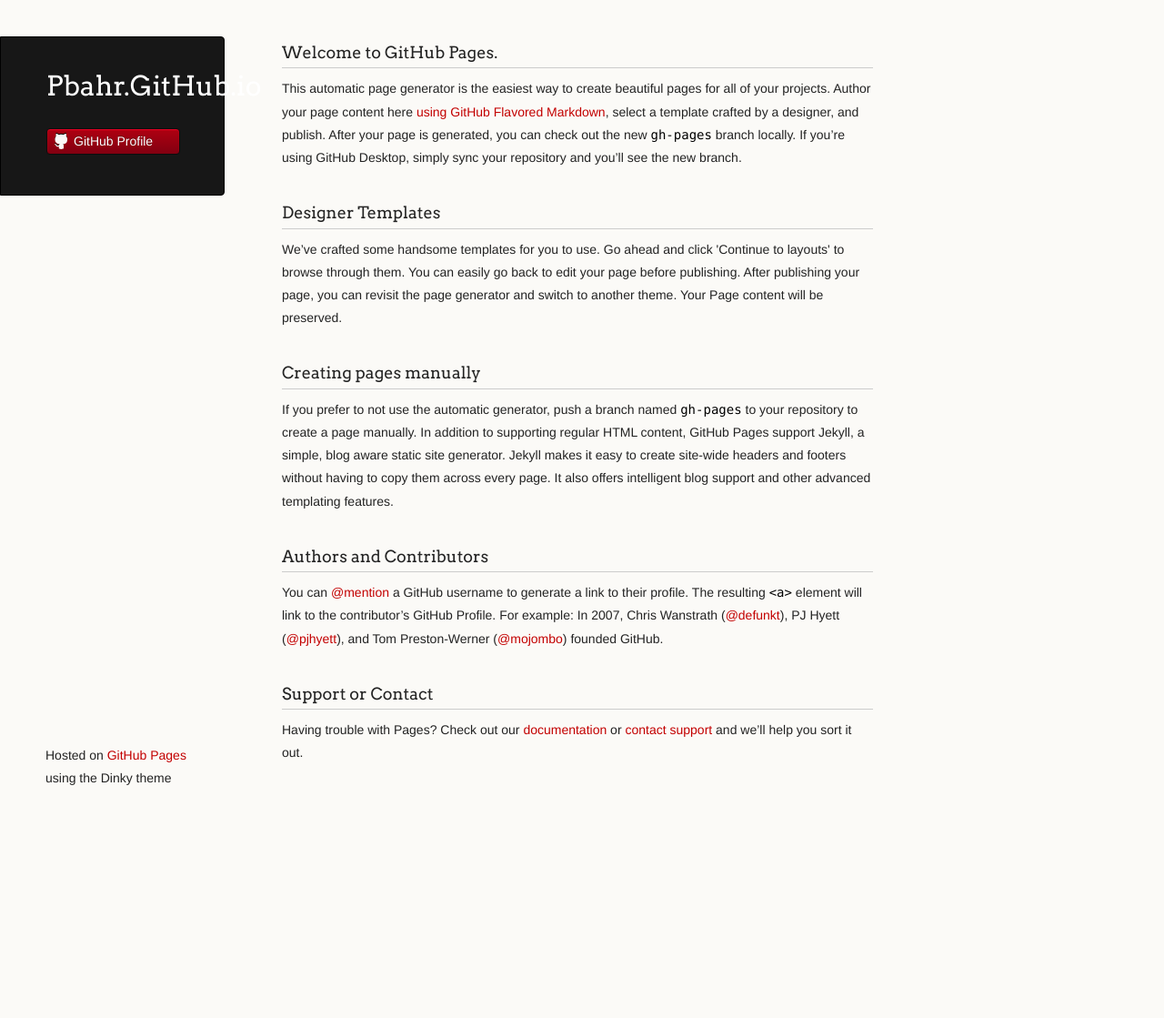
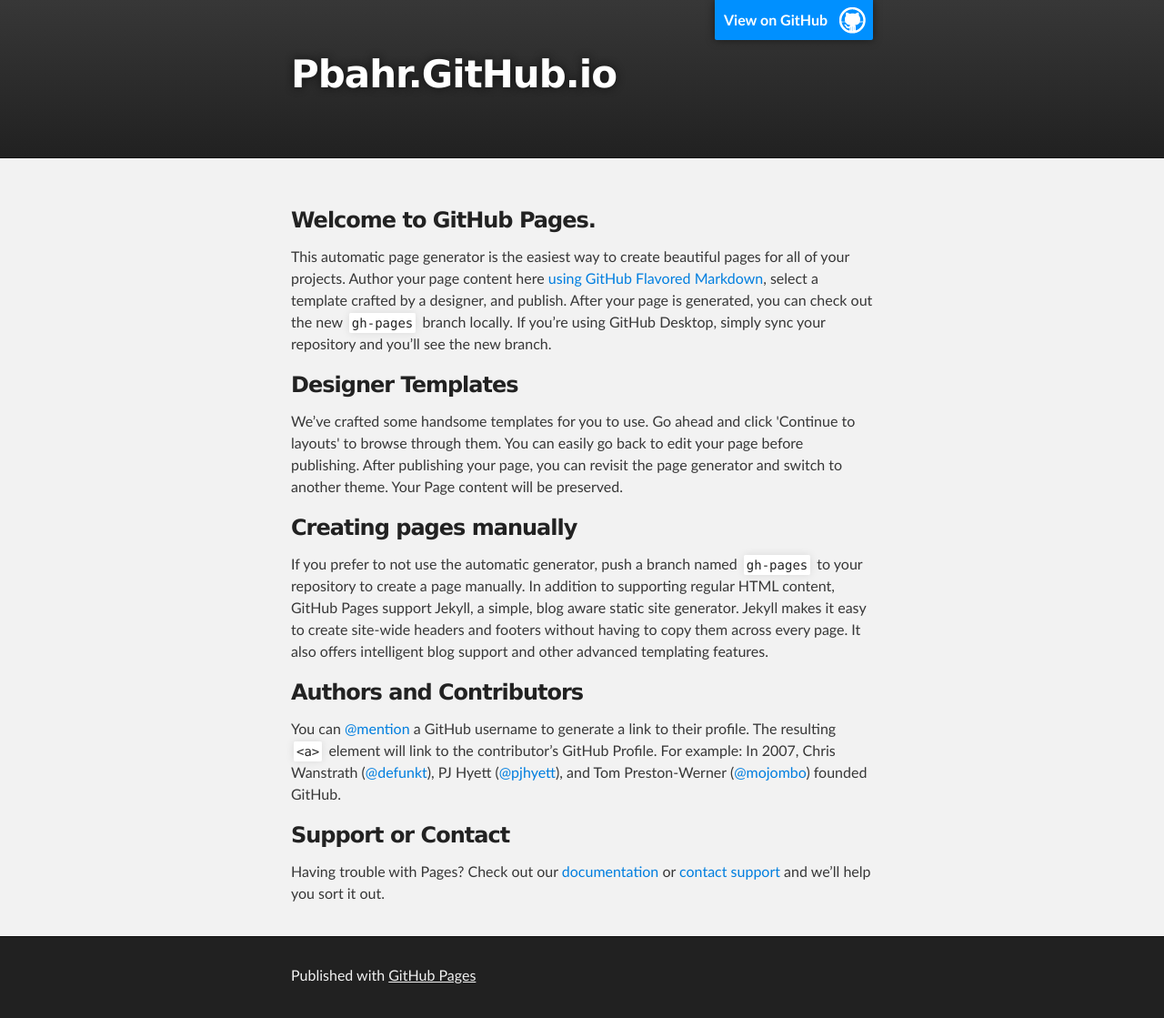
Before and after one commit to pbahr/pbahr.github.io, a Jekyll site: the page index.html, which Jekyll copies as it is, in a window 1280 px wide. Shown: the whole page at 91% size. Built offline with Jekyll 4.4.1, drawn with Linux system fonts in a browser that asks for light colours; before the commit the page ends 913 px from its top, so only the background shows below that.

Commit message:
Replace master branch with page content via GitHub

```diff
--- a/index.html
+++ b/index.html
@@ -1,32 +1,32 @@
-<!doctype html>
+<!DOCTYPE html>
 <html>
+
   <head>
-    <meta charset="utf-8">
+    <meta charset='utf-8'>
     <meta http-equiv="X-UA-Compatible" content="chrome=1">
-    <title>Pbahr.GitHub.io by pbahr</title>
+    <meta name="description" content="Pbahr.GitHub.io : ">
 
-    <link rel="stylesheet" href="stylesheets/styles.css">
-    <link rel="stylesheet" href="stylesheets/github-light.css">
-    <script src="javascripts/scale.fix.js"></script>
-    <meta name="viewport" content="width=device-width, initial-scale=1, user-scalable=no">
-    <!--[if lt IE 9]>
-    <script src="//html5shiv.googlecode.com/svn/trunk/html5.js"></script>
-    <![endif]-->
+    <link rel="stylesheet" type="text/css" media="screen" href="stylesheets/stylesheet.css">
+
+    <title>Pbahr.GitHub.io</title>
   </head>
+
   <body>
-    <div class="wrapper">
-      <header>
-        <h1 class="header">Pbahr.GitHub.io</h1>
-        <p class="header"></p>
 
+    <!-- HEADER -->
+    <div id="header_wrap" class="outer">
+        <header class="inner">
+          <a id="forkme_banner" href="https://github.com/pbahr">View on GitHub</a>
 
+          <h1 id="project_title">Pbahr.GitHub.io</h1>
+          <h2 id="project_tagline"></h2>
 
-        <ul>
-          <li><a class="buttons github" href="https://github.com/pbahr">GitHub Profile</a></li>
-        </ul>
+        </header>
+    </div>
 
-      </header>
-      <section>
+    <!-- MAIN CONTENT -->
+    <div id="main_content_wrap" class="outer">
+      <section id="main_content" class="inner">
         <h3>
 <a id="welcome-to-github-pages" class="anchor" href="#welcome-to-github-pages" aria-hidden="true"><span aria-hidden="true" class="octicon octicon-link"></span></a>Welcome to GitHub Pages.</h3>
 
@@ -52,11 +52,16 @@
 
 <p>Having trouble with Pages? Check out our <a href="https://help.github.com/pages">documentation</a> or <a href="https://github.com/contact">contact support</a> and we’ll help you sort it out.</p>
       </section>
-      <footer>
-        <p><small>Hosted on <a href="https://pages.github.com">GitHub Pages</a> using the Dinky theme</small></p>
+    </div>
+
+    <!-- FOOTER  -->
+    <div id="footer_wrap" class="outer">
+      <footer class="inner">
+        <p>Published with <a href="https://pages.github.com">GitHub Pages</a></p>
       </footer>
     </div>
-    <!--[if !IE]><script>fixScale(document);</script><![endif]-->
+
+
 
   </body>
 </html>
--- /dev/null
+++ b/javascripts/main.js
@@ -0,0 +1 @@
+console.log('This would be the main JS file.');
--- /dev/null
+++ b/stylesheets/stylesheet.css
@@ -0,0 +1,425 @@
+/*******************************************************************************
+Slate Theme for GitHub Pages
+by Jason Costello, @jsncostello
+*******************************************************************************/
+
+@import url(github-light.css);
+
+/*******************************************************************************
+MeyerWeb Reset
+*******************************************************************************/
+
+html, body, div, span, applet, object, iframe,
+h1, h2, h3, h4, h5, h6, p, blockquote, pre,
+a, abbr, acronym, address, big, cite, code,
+del, dfn, em, img, ins, kbd, q, s, samp,
+small, strike, strong, sub, sup, tt, var,
+b, u, i, center,
+dl, dt, dd, ol, ul, li,
+fieldset, form, label, legend,
+table, caption, tbody, tfoot, thead, tr, th, td,
+article, aside, canvas, details, embed,
+figure, figcaption, footer, header, hgroup,
+menu, nav, output, ruby, section, summary,
+time, mark, audio, video {
+  margin: 0;
+  padding: 0;
+  border: 0;
+  font: inherit;
+  vertical-align: baseline;
+}
+
+/* HTML5 display-role reset for older browsers */
+article, aside, details, figcaption, figure,
+footer, header, hgroup, menu, nav, section {
+  display: block;
+}
+
+ol, ul {
+  list-style: none;
+}
+
+table {
+  border-collapse: collapse;
+  border-spacing: 0;
+}
+
+/*******************************************************************************
+Theme Styles
+*******************************************************************************/
+
+body {
+  box-sizing: border-box;
+  color:#373737;
+  background: #212121;
+  font-size: 16px;
+  font-family: 'Myriad Pro', Calibri, Helvetica, Arial, sans-serif;
+  line-height: 1.5;
+  -webkit-font-smoothing: antialiased;
+}
+
+h1, h2, h3, h4, h5, h6 {
+  margin: 10px 0;
+  font-weight: 700;
+  color:#222222;
+  font-family: 'Lucida Grande', 'Calibri', Helvetica, Arial, sans-serif;
+  letter-spacing: -1px;
+}
+
+h1 {
+  font-size: 36px;
+  font-weight: 700;
+}
+
+h2 {
+  padding-bottom: 10px;
+  font-size: 32px;
+  background: url('../images/bg_hr.png') repeat-x bottom;
+}
+
+h3 {
+  font-size: 24px;
+}
+
+h4 {
+  font-size: 21px;
+}
+
+h5 {
+  font-size: 18px;
+}
+
+h6 {
+  font-size: 16px;
+}
+
+p {
+  margin: 10px 0 15px 0;
+}
+
+footer p {
+  color: #f2f2f2;
+}
+
+a {
+  text-decoration: none;
+  color: #007edf;
+  text-shadow: none;
+
+  transition: color 0.5s ease;
+  transition: text-shadow 0.5s ease;
+  -webkit-transition: color 0.5s ease;
+  -webkit-transition: text-shadow 0.5s ease;
+  -moz-transition: color 0.5s ease;
+  -moz-transition: text-shadow 0.5s ease;
+  -o-transition: color 0.5s ease;
+  -o-transition: text-shadow 0.5s ease;
+  -ms-transition: color 0.5s ease;
+  -ms-transition: text-shadow 0.5s ease;
+}
+
+a:hover, a:focus {text-decoration: underline;}
+
+footer a {
+  color: #F2F2F2;
+  text-decoration: underline;
+}
+
+em {
+  font-style: italic;
+}
+
+strong {
+  font-weight: bold;
+}
+
+img {
+  position: relative;
+  margin: 0 auto;
+  max-width: 739px;
+  padding: 5px;
+  margin: 10px 0 10px 0;
+  border: 1px solid #ebebeb;
+
+  box-shadow: 0 0 5px #ebebeb;
+  -webkit-box-shadow: 0 0 5px #ebebeb;
+  -moz-box-shadow: 0 0 5px #ebebeb;
+  -o-box-shadow: 0 0 5px #ebebeb;
+  -ms-box-shadow: 0 0 5px #ebebeb;
+}
+
+p img {
+  display: inline;
+  margin: 0;
+  padding: 0;
+  vertical-align: middle;
+  text-align: center;
+  border: none;
+}
+
+pre, code {
+  width: 100%;
+  color: #222;
+  background-color: #fff;
+
+  font-family: Monaco, "Bitstream Vera Sans Mono", "Lucida Console", Terminal, monospace;
+  font-size: 14px;
+
+  border-radius: 2px;
+  -moz-border-radius: 2px;
+  -webkit-border-radius: 2px;
+}
+
+pre {
+  width: 100%;
+  padding: 10px;
+  box-shadow: 0 0 10px rgba(0,0,0,.1);
+  overflow: auto;
+}
+
+code {
+  padding: 3px;
+  margin: 0 3px;
+  box-shadow: 0 0 10px rgba(0,0,0,.1);
+}
+
+pre code {
+  display: block;
+  box-shadow: none;
+}
+
+blockquote {
+  color: #666;
+  margin-bottom: 20px;
+  padding: 0 0 0 20px;
+  border-left: 3px solid #bbb;
+}
+
+
+ul, ol, dl {
+  margin-bottom: 15px
+}
+
+ul {
+  list-style-position: inside;
+  list-style: disc;
+  padding-left: 20px;
+}
+
+ol {
+  list-style-position: inside;
+  list-style: decimal;
+  padding-left: 20px;
+}
+
+dl dt {
+  font-weight: bold;
+}
+
+dl dd {
+  padding-left: 20px;
+  font-style: italic;
+}
+
+dl p {
+  padding-left: 20px;
+  font-style: italic;
+}
+
+hr {
+  height: 1px;
+  margin-bottom: 5px;
+  border: none;
+  background: url('../images/bg_hr.png') repeat-x center;
+}
+
+table {
+  border: 1px solid #373737;
+  margin-bottom: 20px;
+  text-align: left;
+ }
+
+th {
+  font-family: 'Lucida Grande', 'Helvetica Neue', Helvetica, Arial, sans-serif;
+  padding: 10px;
+  background: #373737;
+  color: #fff;
+ }
+
+td {
+  padding: 10px;
+  border: 1px solid #373737;
+ }
+
+form {
+  background: #f2f2f2;
+  padding: 20px;
+}
+
+/*******************************************************************************
+Full-Width Styles
+*******************************************************************************/
+
+.outer {
+  width: 100%;
+}
+
+.inner {
+  position: relative;
+  max-width: 640px;
+  padding: 20px 10px;
+  margin: 0 auto;
+}
+
+#forkme_banner {
+  display: block;
+  position: absolute;
+  top:0;
+  right: 10px;
+  z-index: 10;
+  padding: 10px 50px 10px 10px;
+  color: #fff;
+  background: url('../images/blacktocat.png') #0090ff no-repeat 95% 50%;
+  font-weight: 700;
+  box-shadow: 0 0 10px rgba(0,0,0,.5);
+  border-bottom-left-radius: 2px;
+  border-bottom-right-radius: 2px;
+}
+
+#header_wrap {
+  background: #212121;
+  background: -moz-linear-gradient(top, #373737, #212121);
+  background: -webkit-linear-gradient(top, #373737, #212121);
+  background: -ms-linear-gradient(top, #373737, #212121);
+  background: -o-linear-gradient(top, #373737, #212121);
+  background: linear-gradient(top, #373737, #212121);
+}
+
+#header_wrap .inner {
+  padding: 50px 10px 30px 10px;
+}
+
+#project_title {
+  margin: 0;
+  color: #fff;
+  font-size: 42px;
+  font-weight: 700;
+  text-shadow: #111 0px 0px 10px;
+}
+
+#project_tagline {
+  color: #fff;
+  font-size: 24px;
+  font-weight: 300;
+  background: none;
+  text-shadow: #111 0px 0px 10px;
+}
+
+#downloads {
+  position: absolute;
+  width: 210px;
+  z-index: 10;
+  bottom: -40px;
+  right: 0;
+  height: 70px;
+  background: url('../images/icon_download.png') no-repeat 0% 90%;
+}
+
+.zip_download_link {
+  display: block;
+  float: right;
+  width: 90px;
+  height:70px;
+  text-indent: -5000px;
+  overflow: hidden;
+  background: url(../images/sprite_download.png) no-repeat bottom left;
+}
+
+.tar_download_link {
+  display: block;
+  float: right;
+  width: 90px;
+  height:70px;
+  text-indent: -5000px;
+  overflow: hidden;
+  background: url(../images/sprite_download.png) no-repeat bottom right;
+  margin-left: 10px;
+}
+
+.zip_download_link:hover {
+  background: url(../images/sprite_download.png) no-repeat top left;
+}
+
+.tar_download_link:hover {
+  background: url(../images/sprite_download.png) no-repeat top right;
+}
+
+#main_content_wrap {
+  background: #f2f2f2;
+  border-top: 1px solid #111;
+  border-bottom: 1px solid #111;
+}
+
+#main_content {
+  padding-top: 40px;
+}
+
+#footer_wrap {
+  background: #212121;
+}
+
+
+
+/*******************************************************************************
+Small Device Styles
+*******************************************************************************/
+
+@media screen and (max-width: 480px) {
+  body {
+    font-size:14px;
+  }
+
+  #downloads {
+    display: none;
+  }
+
+  .inner {
+    min-width: 320px;
+    max-width: 480px;
+  }
+
+  #project_title {
+  font-size: 32px;
+  }
+
+  h1 {
+    font-size: 28px;
+  }
+
+  h2 {
+    font-size: 24px;
+  }
+
+  h3 {
+    font-size: 21px;
+  }
+
+  h4 {
+    font-size: 18px;
+  }
+
+  h5 {
+    font-size: 14px;
+  }
+
+  h6 {
+    font-size: 12px;
+  }
+
+  code, pre {
+    min-width: 320px;
+    max-width: 480px;
+    font-size: 11px;
+  }
+
+}
```
Also changed, not shown: images/bg_hr.png (added), images/blacktocat.png (added), images/icon_download.png (added), images/sprite_download.png (added).
